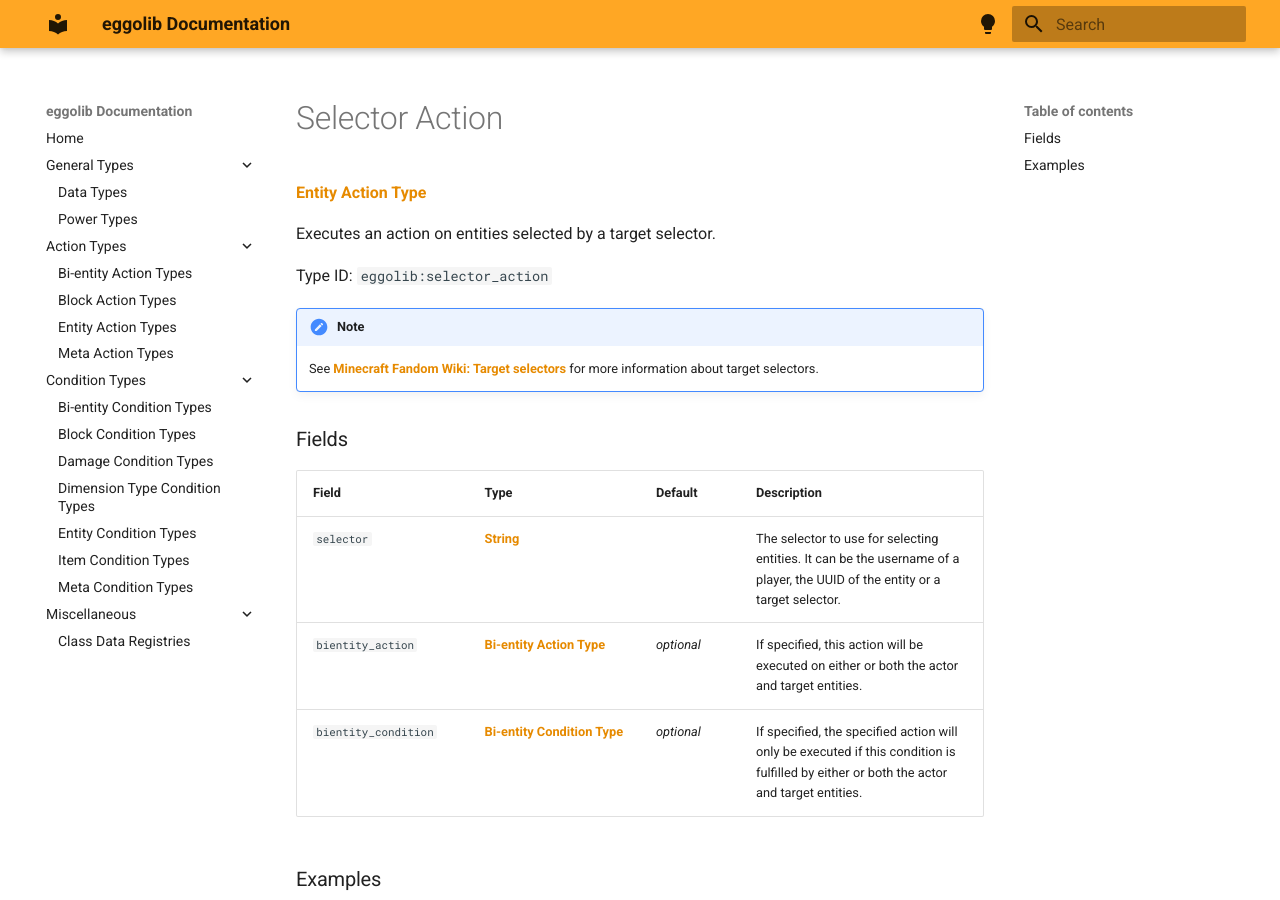
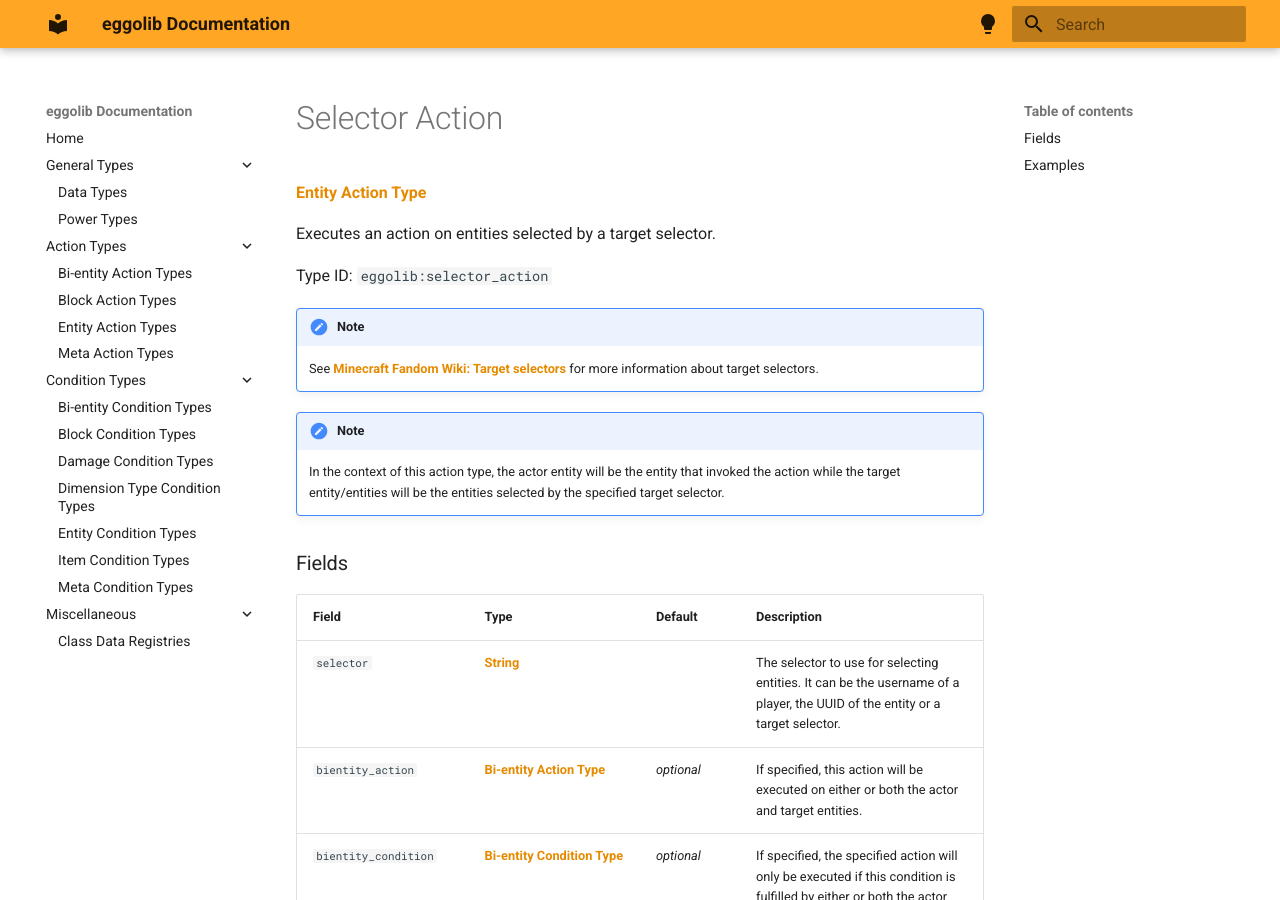
Before and after one commit to eggolib/eggolib.github.io, an MkDocs documentation site: the page built from docs/types/entity_action_types/selector_action.md, in a window 1280 px wide and 900 px high. Built offline with MkDocs 1.6.1 and Material for MkDocs 9.7.7, drawn with Linux system fonts in a browser that asks for light colours; the version menu is left out.

Commit message:
Update `selector_action.md` (Entity Action Type)
Added a note

```diff
--- a/docs/types/entity_action_types/selector_action.md
+++ b/docs/types/entity_action_types/selector_action.md
@@ -17,6 +17,11 @@ Type ID: `eggolib:selector_action`
 !!! note
 
     See [**Minecraft Fandom Wiki: Target selectors**][2] for more information about target selectors.
+
+
+!!! note
+
+    In the context of this action type, the actor entity will be the entity that invoked the action while the target entity/entities will be the entities selected by the specified target selector.
 
 
 ### Fields
```
